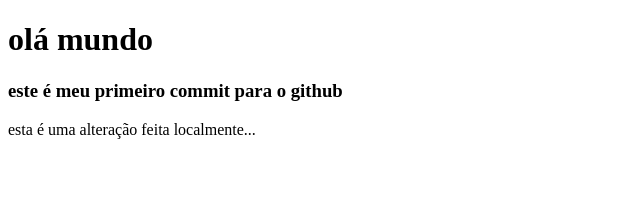
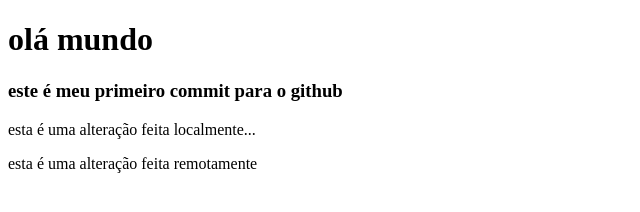
Before and after one commit to lukinhaswzy/pw2-etec-registro, a plain HTML site: page teste-de-commit.html in a window 1280 px wide. Shown: the whole page, without its empty margins (0-640 px from the left). Drawn offline with Linux system fonts and the light colour scheme.

Commit message:
alteração remota

```diff
--- a/teste-de-commit.html
+++ b/teste-de-commit.html
@@ -13,5 +13,6 @@
    </h1>
    <h3>este é meu primeiro commit para o github</h3>
    <p>esta é uma alteração feita localmente... </p>
+     <p>esta é uma alteração feita remotamente </p>
 </body>
 </html>
```
